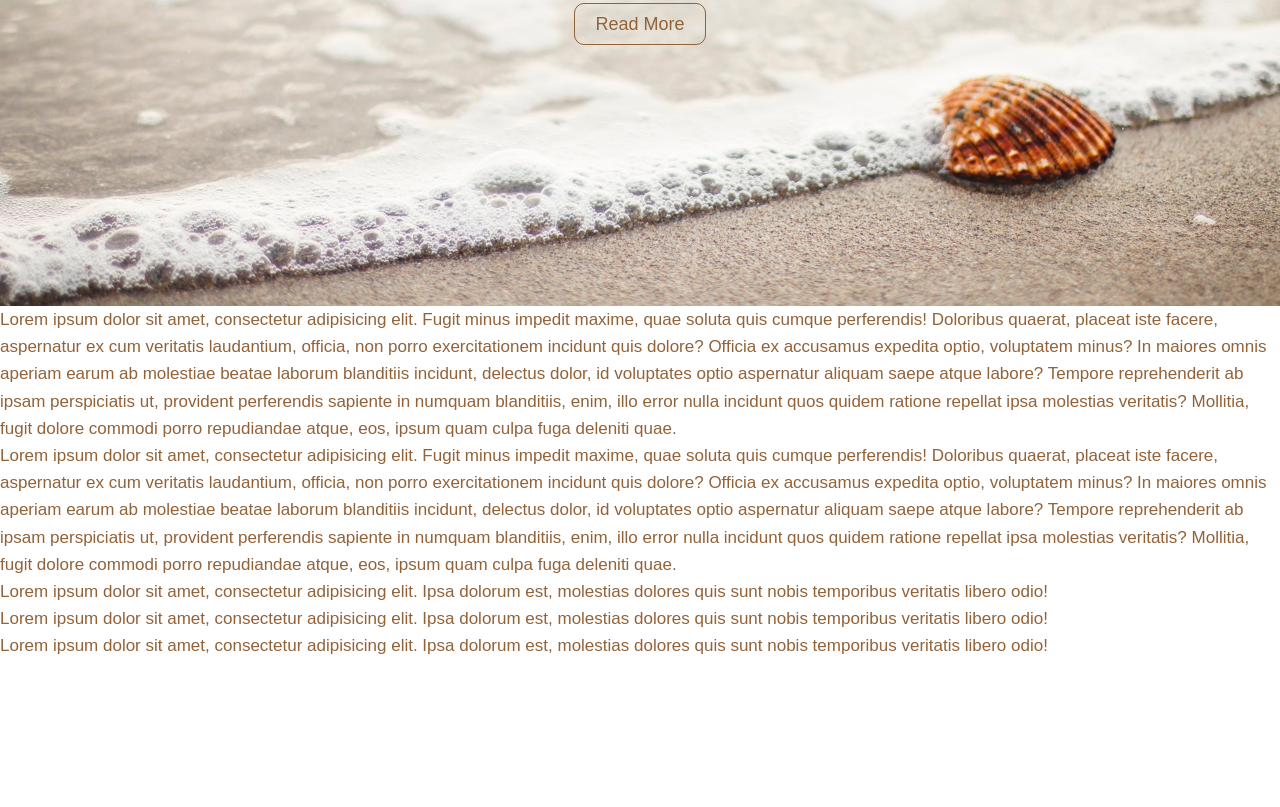
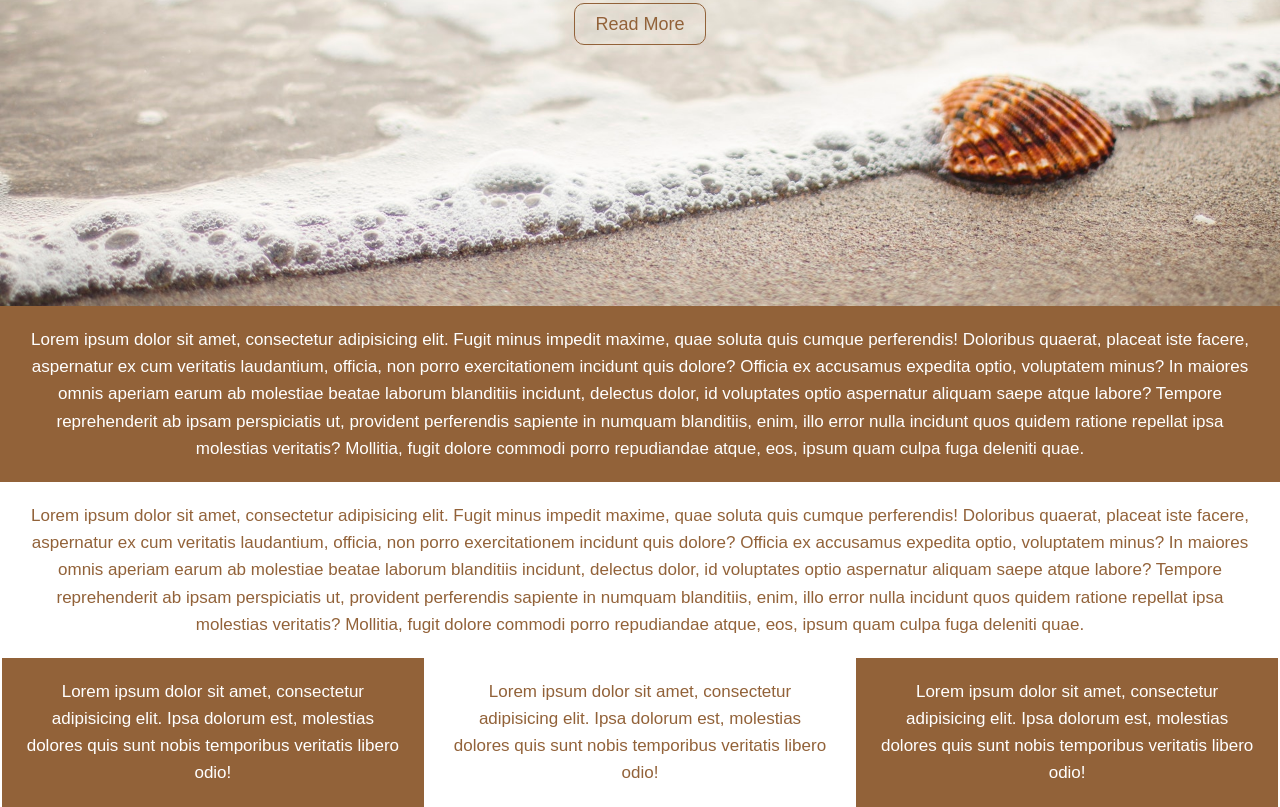
Before and after one commit to Denys-Fadieiev/homework-2, a plain HTML site: page index.html in a window 1280 px wide. Shown: the part 494-1301 px from the top of the page. Before the commit the page ends 1153 px from the top, so only its background shows below. Drawn offline with Linux system fonts and the light colour scheme.

Commit message:
add styles css for main content

```diff
--- a/assets/css/style.css
+++ b/assets/css/style.css
@@ -49,3 +49,42 @@ text-align: center;
 	background-color: #926239;
 }
 /* header style end */
+
+/* main style start */
+.info,
+.info__item-1,
+.info__item-2,
+.info__item-3{
+	padding: 20px;
+	text-align: center;
+}
+
+.info--block-1,
+.info--block-3 > .info__item-1,
+.info--block-3 > .info__item-3{
+	background-color: #926239;
+	color: white;
+}
+
+.info--block-2 > .info__description{
+	border-color: #F4F4F4;
+	color: #926239;
+}
+
+.info--block-3 > .info__item-2{
+	border-color: #F9F9F9;
+	color: #926239;
+}
+
+.info--block-3{
+	width: 100vw;
+	padding: 0;
+}
+
+.info__item-1,
+.info__item-2,
+.info__item-3{
+	display: inline-block;
+	width: 33vw;
+}
+/* main style end */
```
